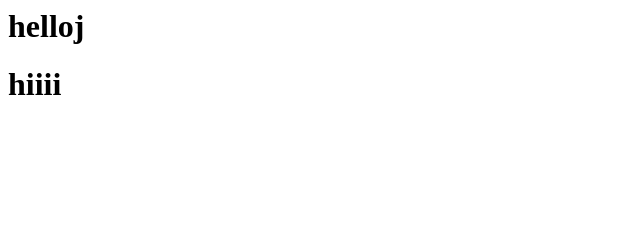
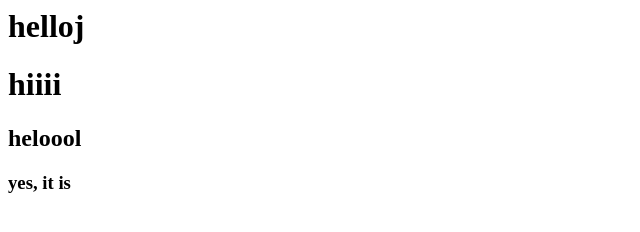
Before and after one commit to Mehdi-Sh-Rad/generatePassword, a plain HTML site: page index.html in a window 1280 px wide. Shown: the whole page, without its empty margins (0-640 px from the left). Drawn offline with Linux system fonts and the light colour scheme.

Commit message:
add last change

```diff
--- a/index.html
+++ b/index.html
@@ -7,6 +7,7 @@
 <body>
     <h1>helloj</h1>
     <h1>hiiii</h1>
-
+    <h2>heloool</h2>
+    <h3>yes, it is</h3>
 </body>
 </html>
```
